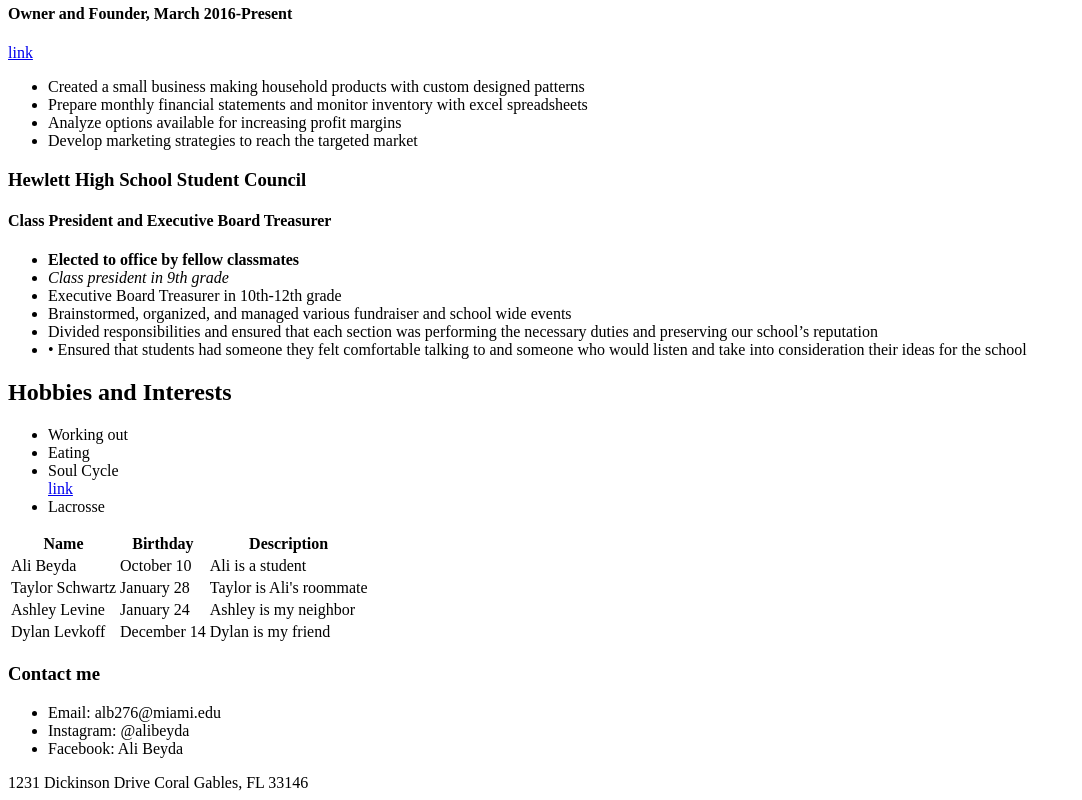
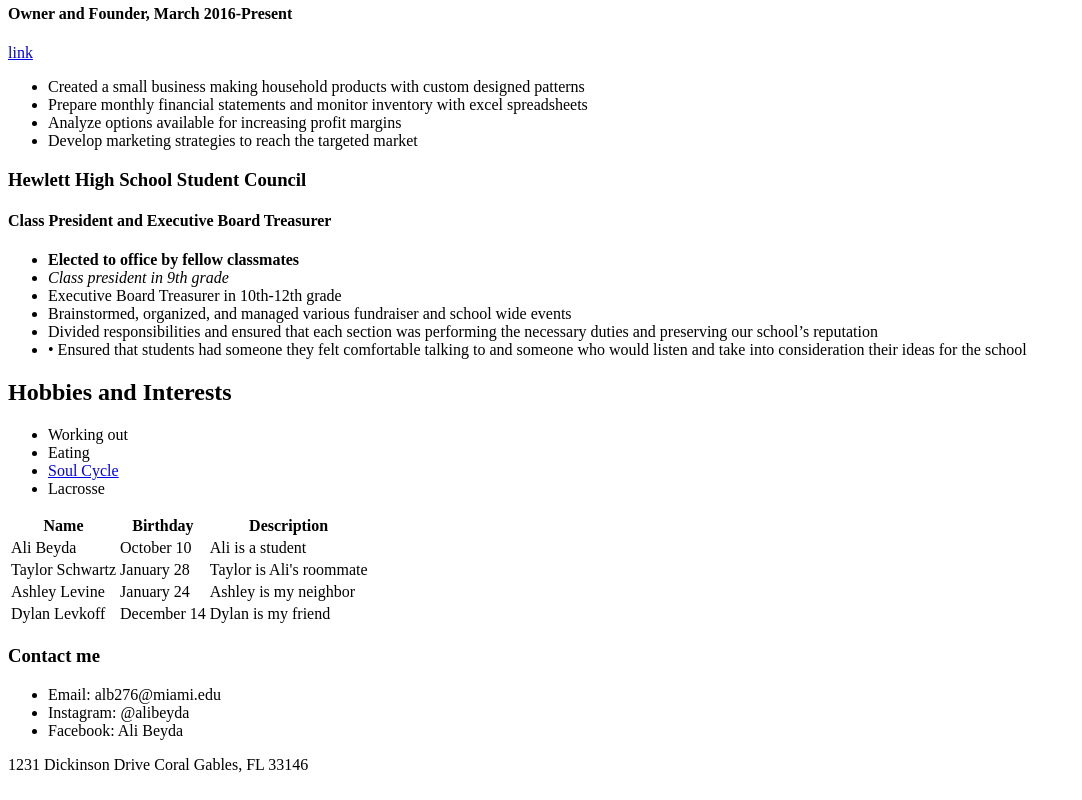
Before and after one commit to alibeyda/CIM-111, a plain HTML site: page Resume/Resume.html in a window 1280 px wide. Shown: the part 591-1391 px from the top of the page, without its empty margins (0-1082 px from the left). Drawn offline with Linux system fonts and the light colour scheme.

Commit message:
fixed soul cycle link

```diff
--- a/Resume/Resume.html
+++ b/Resume/Resume.html
@@ -44,7 +44,7 @@
   <ul>
     <li>Working out</li>
     <li>Eating</li>
-    <li>Soul Cycle</li> <a href="https://www.soul-cycle.com">link</a>
+    <li><a href="https://www.soul-cycle.com">Soul Cycle</a></li>
     <li>Lacrosse</li>
   </ul>
 
```
